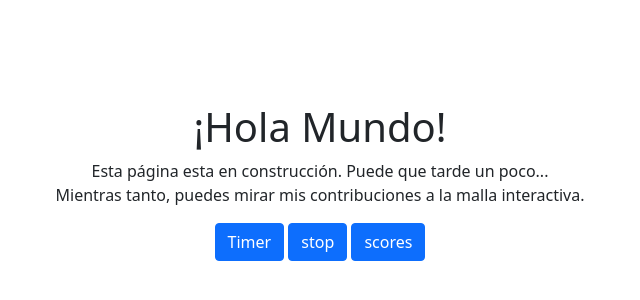
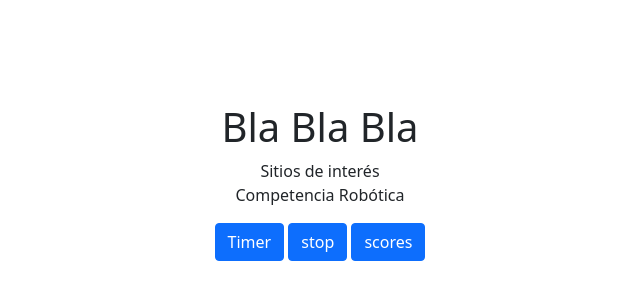
Before and after one commit to lcortesg/lcortesg.github.io, a plain HTML site: page index.html in a window 1280 px wide. Shown: the part 218-518 px from the top of the page, without its empty margins (320-960 px from the left). Drawn offline with nearby package versions, Linux system fonts and the light colour scheme.

Commit message:
Update index.html

```diff
--- a/index.html
+++ b/index.html
@@ -2,7 +2,8 @@
 <!DOCTYPE html>
 <html lang="es-cl">
 <head>
-  <!-- Global site tag (gtag.js) - Google Analytics -->
+<!-- Global site tag (gtag.js) - Google Analytics -->
+<!--
 <script async src="https://www.googletagmanager.com/gtag/js?id=UA-140369062-2"></script>
 <script>
   window.dataLayer = window.dataLayer || [];
@@ -12,7 +13,7 @@
   gtag('config', 'UA-140369062-2');
 </script>
 
-
+-->
   <meta charset="UTF-8">
   <meta http-equiv="X-UA-Compatible" content="IE=edge">
   <meta name="viewport" content="width=device-width, initial-scale=1, shrink-to-fit=no">
@@ -20,8 +21,9 @@
 
   <link rel="stylesheet" href="https://stackpath.bootstrapcdn.com/bootstrap/5.0.0-alpha1/css/bootstrap.min.css" integrity="sha384-r4NyP46KrjDleawBgD5tp8Y7UzmLA05oM1iAEQ17CSuDqnUK2+k9luXQOfXJCJ4I" crossorigin="anonymous">
   <script defer src="https://stackpath.bootstrapcdn.com/bootstrap/5.0.0-alpha1/js/bootstrap.min.js" integrity="sha384-oesi62hOLfzrys4LxRF63OJCXdXDipiYWBnvTl9Y9/TRlw5xlKIEHpNyvvDShgf/" crossorigin="anonymous"></script>
-
+  <!--
   <script data-ad-client="ca-pub-7089929340900631" async src="https://pagead2.googlesyndication.com/pagead/js/adsbygoogle.js"></script>
+  -->
 </head>
 <body class="d-flex flex-column" style="min-height: 100vh">
 
@@ -30,9 +32,9 @@
   <main class="container flex-grow-1 d-flex">
     <div class="row flex-grow-1 justify-content-center align-items-center">
       <div class="col-auto text-center">
-        <h1>¡Hola Mundo!</h1>
-        <p>Esta página esta en construcción. Puede que tarde un poco...<br />
-          Mientras tanto, puedes mirar mis contribuciones a la malla interactiva.</p>
+        <h1>Bla Bla Bla</h1>
+        <p>Sitios de interés<br />
+          Competencia Robótica</p>
         <a class="btn btn-primary" href="./timer/">Timer</a>
         <a class="btn btn-primary" href="./stop/">stop</a>
         <a class="btn btn-primary" href="./scores/">scores</a>
```
